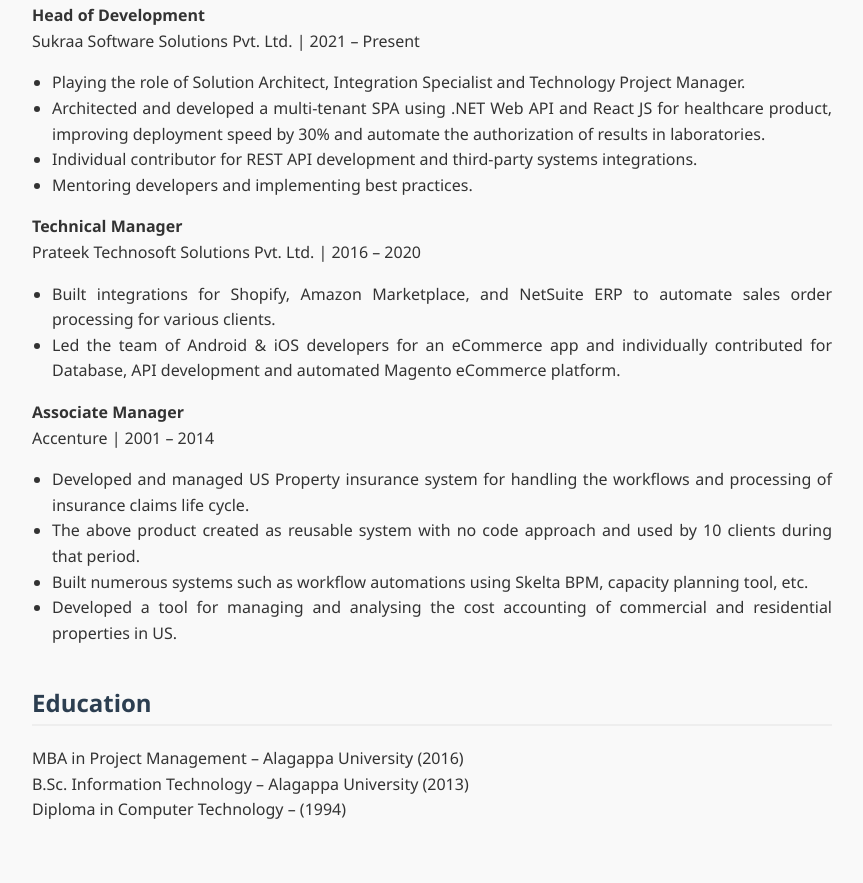
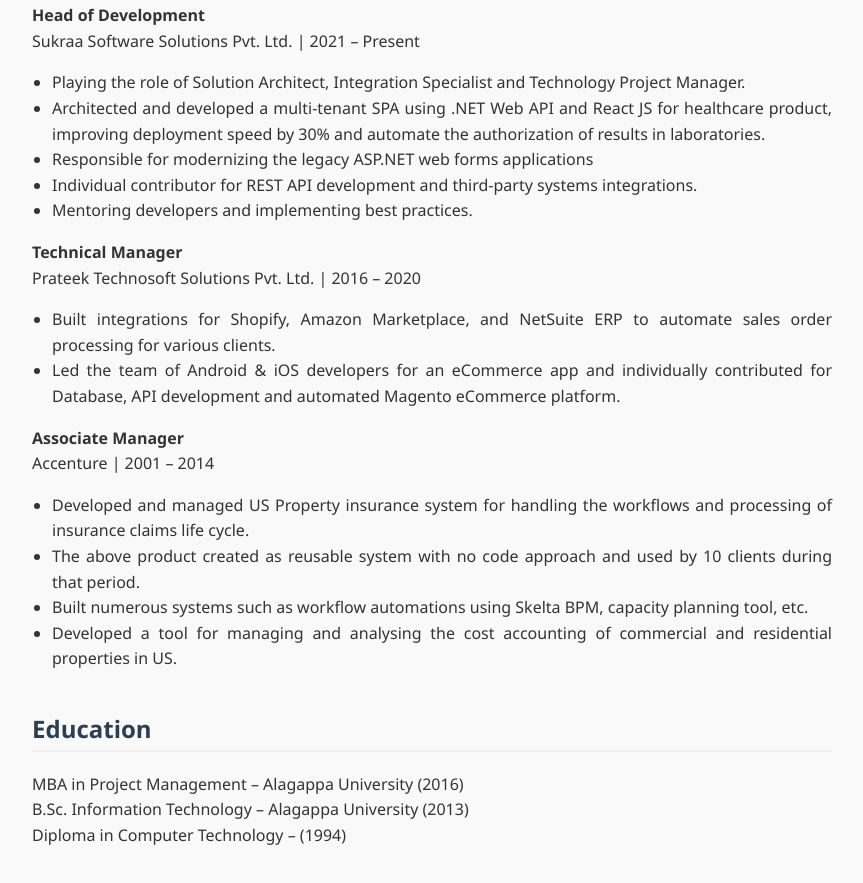
Before and after one commit to sureshm-dev/sureshm-dev.github.io, a plain HTML site: page resume/index.html in a window 1280 px wide. Shown: the part 934-1817 px from the top of the page, without its empty margins (208-1071 px from the left). Drawn offline with Linux system fonts and the light colour scheme.

Commit message:
Update index.html

```diff
--- a/resume/index.html
+++ b/resume/index.html
@@ -51,6 +51,7 @@
       <li>Playing the role of Solution Architect, Integration Specialist and Technology Project Manager.</li>
       <li align="justify">Architected and developed a multi-tenant SPA using .NET Web API and React JS for healthcare product, improving deployment
 speed by 30% and automate the authorization of results in laboratories.</li>
+      <li>Responsible for modernizing the legacy ASP.NET web forms applications</li>
       <li>Individual contributor for REST API development and third-party systems integrations.</li>
       <li>Mentoring developers and implementing best practices.</li>
     </ul>
```
